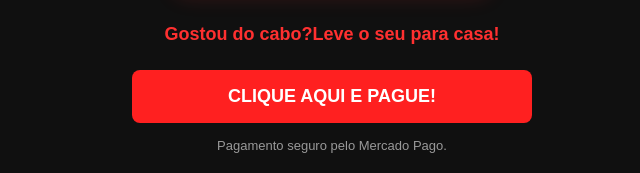
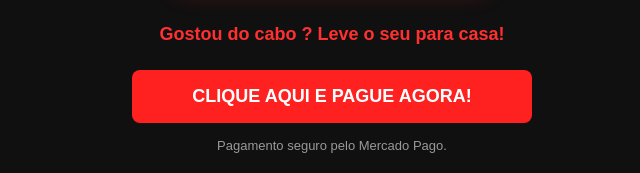
Before and after one commit to IsnarSantanna/Produtos, a plain HTML site: page index.html in a window 1280 px wide. Shown: the part 1336-1509 px from the top of the page, without its empty margins (308-948 px from the left). Drawn offline with Linux system fonts and the light colour scheme.

Commit message:
Update index.html
Correçao de portualidade s

```diff
--- a/index.html
+++ b/index.html
@@ -47,10 +47,10 @@
     <span class="preco-detalhe">À vista no Pix ou Cartão Credito / Debito</span>
 </div>
 
-    <p class="chamada">Gostou do cabo?Leve o seu para casa!</p>
+    <p class="chamada">Gostou do cabo ? Leve o seu para casa!</p>
 
     <a href="https://mpago.la/2N6aJ5M" target="_blank" rel="noopener noreferrer" style="text-decoration: none;">
-            <button type="button">CLIQUE AQUI E PAGUE!</button>
+            <button type="button">CLIQUE AQUI E PAGUE AGORA!</button>
         </a>
 
   <p class="aviso">Pagamento seguro pelo Mercado Pago.</p>
```
